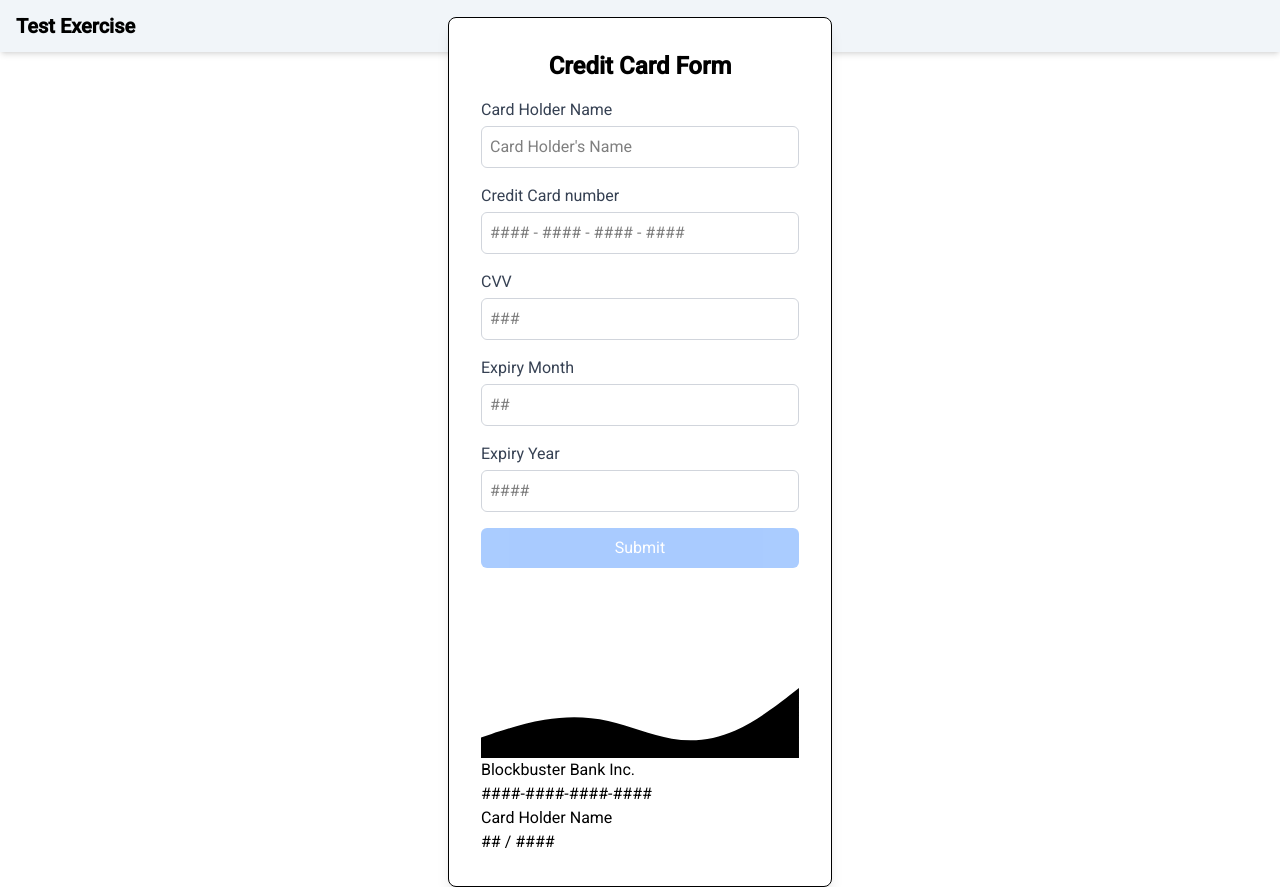
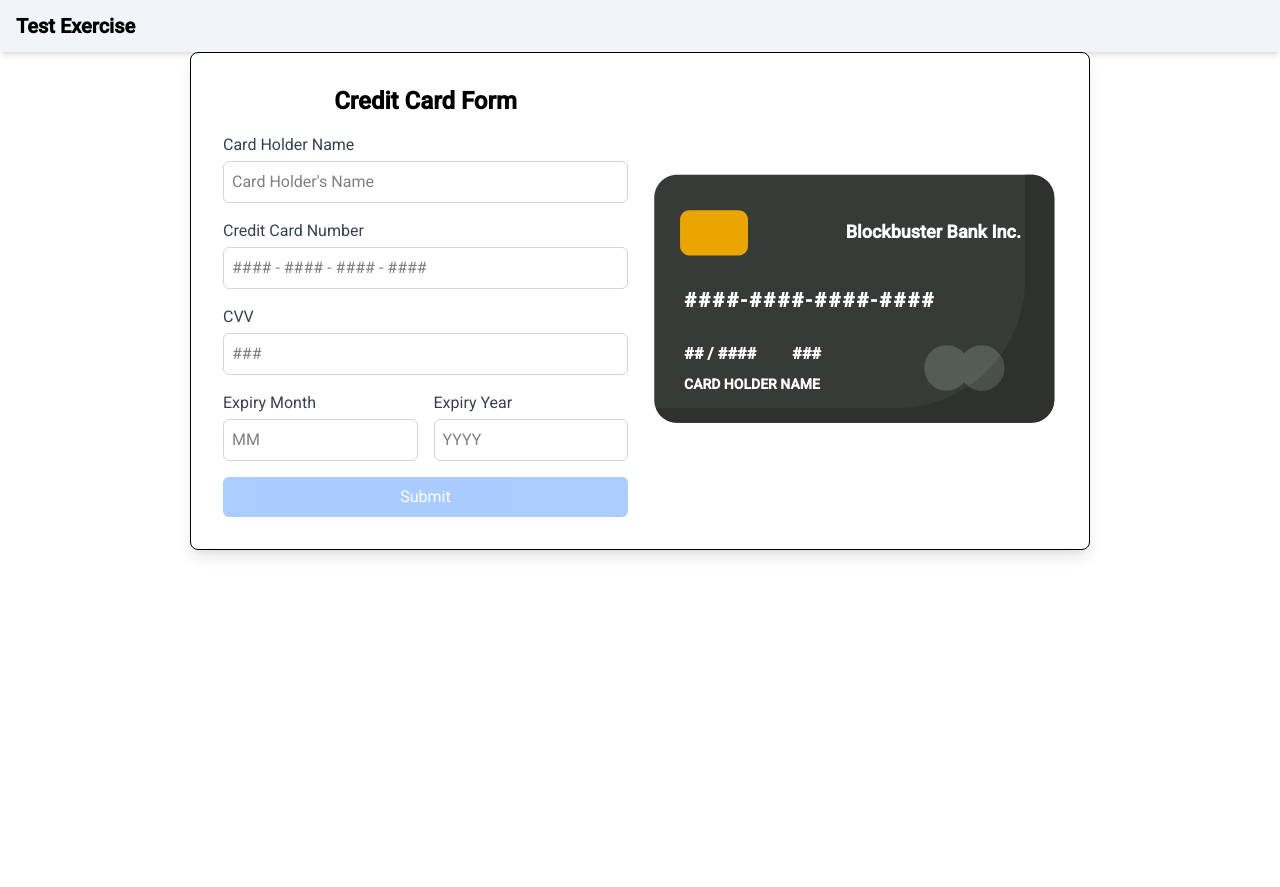
Before and after one commit to gianpaoloduguran/test-exercise, an Angular app: page /exercise-5 in a window 1280 px wide. After the commit the page ends 800 px from the top, so only its background shows below. Built offline with nearby package versions, Linux system fonts and the light colour scheme.

Commit message:
feat:updated design for credit-card-form and component

```diff
--- a/src/app/pages/credit-card-form/credit-card-component/credit-card-component.component.ts
+++ b/src/app/pages/credit-card-form/credit-card-component/credit-card-component.component.ts
@@ -4,28 +4,78 @@ import { Component, Input, input } from '@angular/core';
   selector: 'app-credit-card-component',
   imports: [],
   template: `
-    <div class="credit-card-box mt-30">
-      <div class="wave">
-        <svg xmlns="http://www.w3.org/2000/svg" viewBox="0 0 1440 320">
-          <path
-            fill-opacity="1"
-            d="M0,224L48,208C96,192,192,160,288,144C384,128,480,128,576,149.3C672,171,768,213,864,229.3C960,245,1056,235,1152,192C1248,149,1344,75,1392,37.3L1440,0L1440,320L1392,320C1344,320,1248,320,1152,320C1056,320,960,320,864,320C768,320,672,320,576,320C480,320,384,320,288,320C192,320,96,320,48,320L0,320Z"
-          ></path>
+    <div class="credit-card-box relative">
+      <div
+        class="p-3 absolute inset-0 flex flex-col justify-between text-white"
+      >
+        <h3 class="logo text-lg font-bold absolute right-9 top-11">
+          Blockbuster Bank Inc.
+        </h3>
+
+        <div class="font text-lg font-bold absolute left-8 top-28">
+          <div class="card-number text-xl tracking-widest">
+            {{ cardNumber() }}
+          </div>
+        </div>
+
+        <div class="font text-md font-bold absolute left-35 top-42">
+          <label>{{ cardCVV() }}</label>
+        </div>
+
+        <div class="font text-md font-bold absolute left-8 top-42">
+          <label>{{ cardExpiryMonth() }} / {{ cardExpiryYear() }}</label>
+        </div>
+
+        <div class="font text-lg font-bold absolute left-8 top-50">
+          <label class="block text-sm uppercase">{{ cardHolderName() }}</label>
+        </div>
+      </div>
+      <div class="w-full">
+        <svg
+          class="w-full h-auto"
+          xmlns="http://www.w3.org/2000/svg"
+          xmlns:xlink="http://www.w3.org/1999/xlink"
+          version="1.1"
+          viewBox="0 49 256 160"
+          xml:space="preserve"
+        >
+          <g
+            style="stroke: none; stroke-width: 0; stroke-dasharray: none; stroke-linecap: butt; stroke-linejoin: miter; stroke-miterlimit: 10; fill: none; fill-rule: nonzero; opacity: 1;"
+            transform="translate(1.4065934065934016 1.4065934065934016) scale(2.81 2.81)"
+          >
+            <path
+              d="M 84.83 72.913 H 5.17 c -2.855 0 -5.17 -2.315 -5.17 -5.17 V 22.257 c 0 -2.855 2.315 -5.17 5.17 -5.17 h 79.66 c 2.855 0 5.17 2.315 5.17 5.17 v 45.485 C 90 70.598 87.685 72.913 84.83 72.913 z"
+              style="stroke: none; stroke-width: 1; stroke-dasharray: none; stroke-linecap: butt; stroke-linejoin: miter; stroke-miterlimit: 10; fill: rgb(54,59,56); fill-rule: nonzero; opacity: 1;"
+              transform=" matrix(1 0 0 1 0 0) "
+              stroke-linecap="round"
+            />
+            <path
+              d="M 84.83 17.087 h -1.404 v 23.531 c 0 16.021 -12.987 29.008 -29.008 29.008 H 0.366 c 0.754 1.922 2.615 3.287 4.804 3.287 h 79.66 c 2.855 0 5.17 -2.315 5.17 -5.17 V 22.257 C 90 19.402 87.685 17.087 84.83 17.087 z"
+              style="stroke: none; stroke-width: 1; stroke-dasharray: none; stroke-linecap: butt; stroke-linejoin: miter; stroke-miterlimit: 10; fill: rgb(46,50,47); fill-rule: nonzero; opacity: 1;"
+              transform=" matrix(1 0 0 1 0 0) "
+              stroke-linecap="round"
+            />
+            <path
+              d="M 18.972 35.272 H 7.931 c -1.173 0 -2.123 -0.951 -2.123 -2.123 v -5.945 c 0 -1.173 0.951 -2.123 2.123 -2.123 h 11.041 c 1.173 0 2.123 0.951 2.123 2.123 v 5.945 C 21.095 34.321 20.145 35.272 18.972 35.272 z"
+              style="stroke: none; stroke-width: 1; stroke-dasharray: none; stroke-linecap: butt; stroke-linejoin: miter; stroke-miterlimit: 10; fill: rgb(234,165,0); fill-rule: nonzero; opacity: 1;"
+              transform=" matrix(1 0 0 1 0 0) "
+              stroke-linecap="round"
+            />
+
+            <path
+              d="M 73.658 55.457 c -1.58 0 -2.974 0.734 -3.908 1.862 c -0.935 -1.128 -2.329 -1.862 -3.908 -1.862 c -2.814 0 -5.096 2.282 -5.096 5.096 c 0 2.814 2.282 5.096 5.096 5.096 c 1.58 0 2.974 -0.734 3.908 -1.862 c 0.935 1.128 2.329 1.862 3.908 1.862 c 2.814 0 5.096 -2.282 5.096 -5.096 C 78.754 57.738 76.472 55.457 73.658 55.457 z"
+              style="stroke: none; stroke-width: 1; stroke-dasharray: none; stroke-linecap: butt; stroke-linejoin: miter; stroke-miterlimit: 10; fill: rgb(84,92,86); fill-rule: nonzero; opacity: 1;"
+              transform=" matrix(1 0 0 1 0 0) "
+              stroke-linecap="round"
+            />
+            <path
+              d="M 70.668 64.649 c 0.838 0.622 1.865 0.999 2.99 0.999 c 2.814 0 5.096 -2.282 5.096 -5.096 c 0 -1.064 -0.328 -2.05 -0.885 -2.867 C 75.889 60.401 73.454 62.762 70.668 64.649 z"
+              style="stroke: none; stroke-width: 1; stroke-dasharray: none; stroke-linecap: butt; stroke-linejoin: miter; stroke-miterlimit: 10; fill: rgb(73,79,74); fill-rule: nonzero; opacity: 1;"
+              transform=" matrix(1 0 0 1 0 0) "
+              stroke-linecap="round"
+            />
+          </g>
         </svg>
-      </div>
-      <h3 class="logo">Blockbuster Bank Inc.</h3>
-
-      <div class="front">
-        <div class="number"></div>
-        <div class="card-holder">
-          <label class="card-number">{{ cardNumber() }}</label>
-          <br />
-          <label>{{ cardHolderName() }}</label>
-        </div>
-        <div class="card-expiration-date">
-          <label>{{ cardExpiryMonth() }} / {{ cardExpiryYear() }}</label>
-          <div></div>
-        </div>
       </div>
     </div>
   `,
@@ -36,4 +86,5 @@ export class CreditCardComponentComponent {
   cardHolderName = input.required<string>();
   cardExpiryYear = input.required<string>();
   cardExpiryMonth = input.required<string>();
+  cardCVV = input.required<string>();
 }
--- a/src/app/pages/credit-card-form/credit-card-form.component.html
+++ b/src/app/pages/credit-card-form/credit-card-form.component.html
@@ -1,10 +1,12 @@
-<div class="flex justify-center items-center h-screen">
-  <!-- <h1 class="text-5xl center top-0">Exercise 1</h1> -->
-  <div class="bg-white border p-8 rounded-lg shadow-lg w-96">
+<div class="flex justify-center items-center">
+  <div
+    class="bg-white border p-8 rounded-lg shadow-lg w-[900px] flex gap-6 items-center"
+  >
+    <!-- Left Side: Form -->
+    <div class="w-1/2">
       <h2 class="text-2xl font-bold mb-4 text-center">Credit Card Form</h2>
 
       <form [formGroup]="creditCardForm" (ngSubmit)="handleSubmit()">
-      <!-- Name Input -->
         <div class="mb-4">
           <label for="name" class="block text-gray-700">Card Holder Name</label>
           <input
@@ -16,12 +18,10 @@
             placeholder="Card Holder's Name"
           />
         </div>
-      <!-- <div @if="name.errors?.['required']">Name is required.</div> -->
 
-      <!-- Email Input -->
         <div class="mb-4">
           <label for="ccnumber" class="block text-gray-700"
-          >Credit Card number</label
+            >Credit Card Number</label
           >
           <input
             type="text"
@@ -32,12 +32,11 @@
             inputmode="numeric"
             appMaskCcNumber
             appDisableCutCopyPaste
-          min="0"
-          max="9"
             placeholder="#### - #### - #### - ####"
             maxlength="16"
           />
         </div>
+
         <div class="mb-4">
           <label for="cvv" class="block text-gray-700">CVV</label>
           <input
@@ -48,13 +47,13 @@
             formControlName="cvv"
             inputmode="numeric"
             appDisableCutCopyPaste
-          min="0"
-          max="9"
             maxlength="3"
             placeholder="###"
           />
         </div>
-      <div class="mb-4">
+
+        <div class="flex gap-4">
+          <div class="mb-4 w-1/2">
             <label for="expiryMonth" class="block text-gray-700"
               >Expiry Month</label
             >
@@ -66,14 +65,14 @@
               formControlName="expiryMonth"
               inputmode="numeric"
               appDisableCutCopyPaste
-          min="0"
-          max="9"
               maxlength="2"
-          placeholder="##"
+              placeholder="MM"
             />
           </div>
-      <div class="mb-4">
-        <label for="expiryYear" class="block text-gray-700">Expiry Year</label>
+          <div class="mb-4 w-1/2">
+            <label for="expiryYear" class="block text-gray-700"
+              >Expiry Year</label
+            >
             <input
               type="text"
               id="expiryYear"
@@ -82,14 +81,12 @@
               formControlName="expiryYear"
               inputmode="numeric"
               appDisableCutCopyPaste
-          min="0"
-          max="9"
               maxlength="4"
-          placeholder="####"
+              placeholder="YYYY"
             />
           </div>
+        </div>
 
-      <!-- Submit Button -->
         <div>
           <button
             type="submit"
@@ -101,19 +98,19 @@
           </button>
         </div>
       </form>
+    </div>
+
+    <!-- Right Side: Credit Card Preview -->
+    <div class="w-1/2 flex justify-center">
+      <div class="w-full">
         <app-credit-card-component
           [cardNumber]="cardNumber"
           [cardHolderName]="cardHolderName"
           [cardExpiryYear]="cardExpiryYear"
           [cardExpiryMonth]="cardExpiryMonth"
+          [cardCVV]="cardCVV"
         ></app-credit-card-component>
       </div>
-
-  <!-- <button
-    type="button"
-    class="w-full bg-blue-500 text-white p-2 rounded-md hover:bg-blue-600 transition duration-200"
-    routerLink="/exercise-2"
-  >
-    Next Exercise
-  </button> -->
     </div>
+  </div>
+</div>
--- a/src/app/pages/credit-card-form/credit-card-form.component.ts
+++ b/src/app/pages/credit-card-form/credit-card-form.component.ts
@@ -77,4 +77,8 @@ export class CreditCardFormComponent {
   get cardHolderName() {
     return this.creditCardForm.value.name || 'Card Holder Name';
   }
+
+  get cardCVV() {
+    return this.creditCardForm.value.cvv || '###';
+  }
 }
```
Lines whose indentation alone changed are shown as unchanged.
